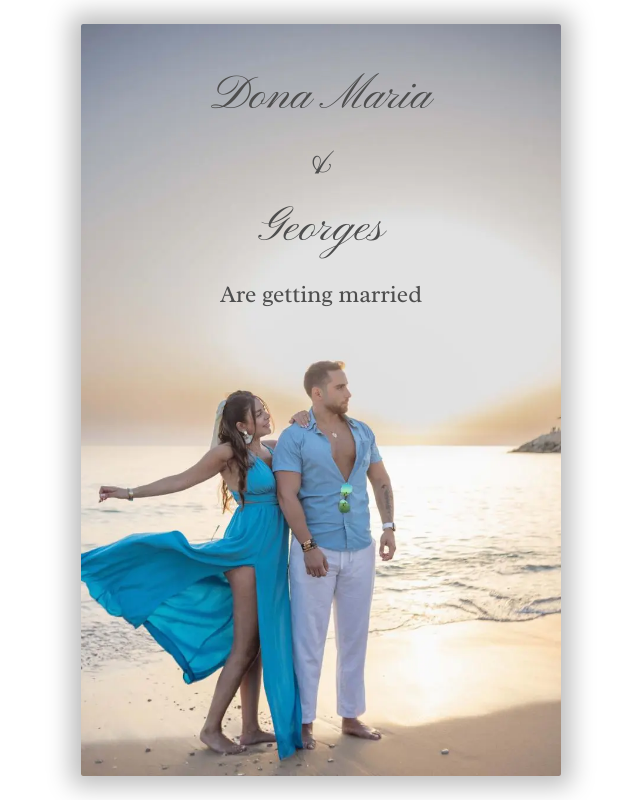
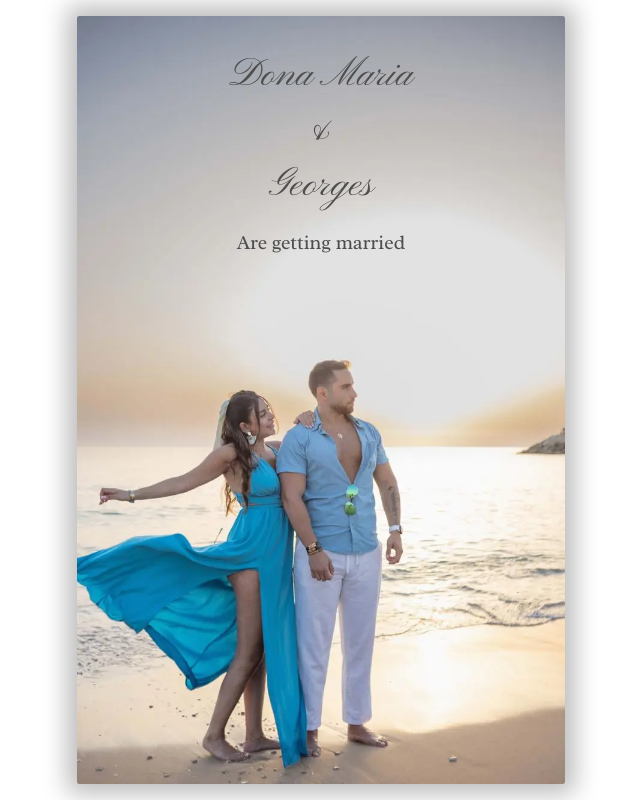
Before and after one commit to McSoud/marriage, a React (Vite) app: page / in a window 1280 px wide. Shown: the whole page, without its empty margins (319-959 px from the left). Built offline with nearby package versions, Linux system fonts and the light colour scheme.

Commit message:
Finished without svgs or review

```diff
--- a/package.json
+++ b/package.json
@@ -11,7 +11,9 @@
   },
   "dependencies": {
     "react": "^18.3.1",
-    "react-dom": "^18.3.1"
+    "react-dom": "^18.3.1",
+    "swiper": "^11.1.5",
+    "tailwind-merge": "^2.4.0"
   },
   "devDependencies": {
     "@types/react": "^18.3.3",
--- a/src/App.css
+++ b/src/App.css
@@ -34,3 +34,9 @@
     height: 100%;
   }
 }
+
+@layer utilities {
+  .heading-italic {
+    @apply font-pinyonScript text-[40px] capitalize leading-snug;
+  }
+}
--- a/src/App.tsx
+++ b/src/App.tsx
@@ -1,16 +1,102 @@
+import { Swiper, SwiperSlide } from "swiper/react";
+import "swiper/css";
 import "./App.css";
 import Card from "./components/common/Card";
 
 function App() {
   return (
-    <Card id="getting-married">
-      <h1 className="font-pinyonScript mb-4 text-center text-5xl leading-snug">
-        Dona Maria <br />
-        & <br />
-        Georges
-      </h1>
-      <h2 className="text-center text-2xl">Are getting married</h2>
-    </Card>
+    <Swiper slidesPerView={1} className="cursor-pointer">
+      <SwiperSlide>
+        <Card id="getting-married" className="bg-left-bottom">
+          <h2 className="heading-italic mb-4">
+            Dona Maria <br />
+            & <br />
+            Georges
+          </h2>
+          <p className="text-xl">Are getting married</p>
+        </Card>
+      </SwiperSlide>
+      <SwiperSlide>
+        <Card id="save-the-date" className="bg-top">
+          <h2 className="heading-italic mb-4">Save the date</h2>
+          <p className="mb-4 text-pretty">
+            With joyous hearts, <br />
+            Habtout and Sader Families invite you to celebrate the wedding of
+          </p>
+          <h3 className="mb-4 font-pinyonScript text-2xl">
+            Georges & Dona Maria
+          </h3>
+          <time className="mb-4 block">on September 21,2024</time>
+          <p>
+            as they&nbsp;
+            <q className="font-pinyonScript text-xl capitalize">
+              Rewrite the stars
+            </q>
+            &nbsp;and start their journey together
+          </p>
+        </Card>
+      </SwiperSlide>
+      <SwiperSlide>
+        <Card id="wedding-ceremony" className="bg-top">
+          <h2 className="heading-italic mb-4">Wedding ceremony</h2>
+          <div className="grid grid-cols-2 text-black">
+            <div>
+              <p>CalendarSvg</p>
+              <time>
+                September 21,2024 <br />
+                7:00 pm
+              </time>
+            </div>
+            <div>
+              <p>LocationSvg</p>
+              <address>
+                St. Georges Church
+                <br />
+                Achrafieh
+              </address>
+            </div>
+          </div>
+        </Card>
+      </SwiperSlide>
+      <SwiperSlide>
+        <Card id="after-ceremony" className="bg-right-top">
+          <h2 className="heading-italic mb-4">After ceremony</h2>
+          <div className="grid grid-cols-2 text-black">
+            <div>
+              <p>ClockSvg</p>
+              <time>8:30 pm</time>
+            </div>
+            <div>
+              <p>LocationSvg</p>
+              <address>
+                The Grand House
+                <br />
+                Mar Roukoz
+              </address>
+            </div>
+          </div>
+        </Card>
+      </SwiperSlide>
+      <SwiperSlide>
+        <Card id="gift-registry" className="bg-top">
+          <h2 className="heading-italic mb-4">Gift registry</h2>
+          <p className="mb-2 text-pretty text-sm">
+            Your presence is our biggest present, However, if you wish to send a
+            gift, a registry will be held at
+          </p>
+          <h3 className="text-2xl">
+            Whish Money <br />
+            20343663 or 76 39 48 48
+          </h3>
+        </Card>
+      </SwiperSlide>
+      <SwiperSlide>
+        <Card id="be-our-guest" className="bg-right-top">
+          <h2 className="heading-italic mb-4">Be our guest</h2>
+          <p className="text-xl">Kindly confirm before it's August 25th</p>
+        </Card>
+      </SwiperSlide>
+    </Swiper>
   );
 }
 
--- a/src/components/common/Card.tsx
+++ b/src/components/common/Card.tsx
@@ -1,4 +1,5 @@
 import { DetailedHTMLProps, HTMLAttributes } from "react";
+import { twMerge } from "tailwind-merge";
 
 type TProps = {
   id: DetailedHTMLProps<HTMLAttributes<HTMLDivElement>, HTMLDivElement>["id"];
@@ -6,16 +7,25 @@ type TProps = {
     HTMLAttributes<HTMLDivElement>,
     HTMLDivElement
   >["children"];
+  className?: DetailedHTMLProps<
+    HTMLAttributes<HTMLDivElement>,
+    HTMLDivElement
+  >["className"];
 };
 
-const Card = ({ id, children }: TProps) => {
+const Card = ({ id, children, className }: TProps) => {
   return (
-    <main id={`${id}-content`} className="mx-auto max-w-lg px-4 py-6">
+    <main id={`${id}-content`} className="mx-auto max-w-lg px-3 py-4">
       <div
-        className="rounded-sm bg-cover bg-bottom bg-no-repeat shadow-[0_0_25px_10px_#0004]"
+        className={twMerge(
+          "rounded-sm bg-cover bg-bottom bg-no-repeat shadow-[0_0_25px_10px_#0004]",
+          className,
+        )}
         style={{ backgroundImage: `url(/assets/images/${id}.webp)` }}
       >
-        <div className="min-h-[calc(100vh-3rem)] px-5 py-10">{children}</div>
+        <div className="min-h-[calc(100vh-2rem)] px-4 py-8 text-center">
+          {children}
+        </div>
       </div>
     </main>
   );
```
Also changed, not shown: 1 other file (tests, documents, lock files or other folders).
